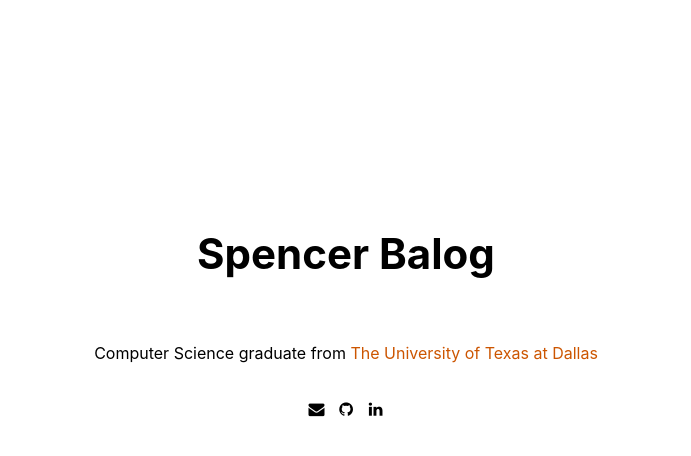
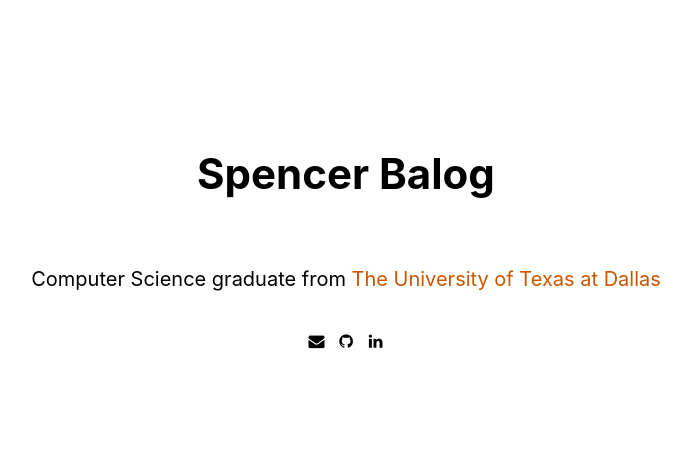
Before and after one commit to spencerbalog/portfolio, a React (Create React App) app: page / in a window 1280 px wide. Shown: the top 456 px of the page, without its empty margins (294-985 px from the left). Built offline with nearby package versions, Linux system fonts and the light colour scheme; some icons are missing.

Commit message:
modify font sizes and placement

```diff
--- a/src/App.js
+++ b/src/App.js
@@ -10,7 +10,7 @@
 export default function App() {
   return (
     <main>
-      <div style={{ height: "20vh" }} />
+      <div style={{ height: "10vh" }} />
       <Name />
       <Occupation />
       <Buttons />
--- a/src/components/Name.js
+++ b/src/components/Name.js
@@ -11,7 +11,7 @@
           display: "flex",
           justifyContent: "center",
           alignItems: "center",
-          fontSize: "32px",
+          fontSize: "34px",
           margin: 0,
         }}
       >
--- a/src/components/Occupation.js
+++ b/src/components/Occupation.js
@@ -14,14 +14,12 @@
           margin: 0,
         }}
       >
-        <p>
+        <h3 style={{ fontWeight: "normal", fontSize: 20 }}>
           {occupation1}{" "}
           <em style={{ color: "#CC5500", fontStyle: "normal" }}>
             {occupation2}
           </em>
-        </p>
-        {/* &nbsp;
-        <p style={{ color: "#CC5500" }}>{occupation2}</p> */}
+        </h3>
       </div>
     </main>
   );
```
